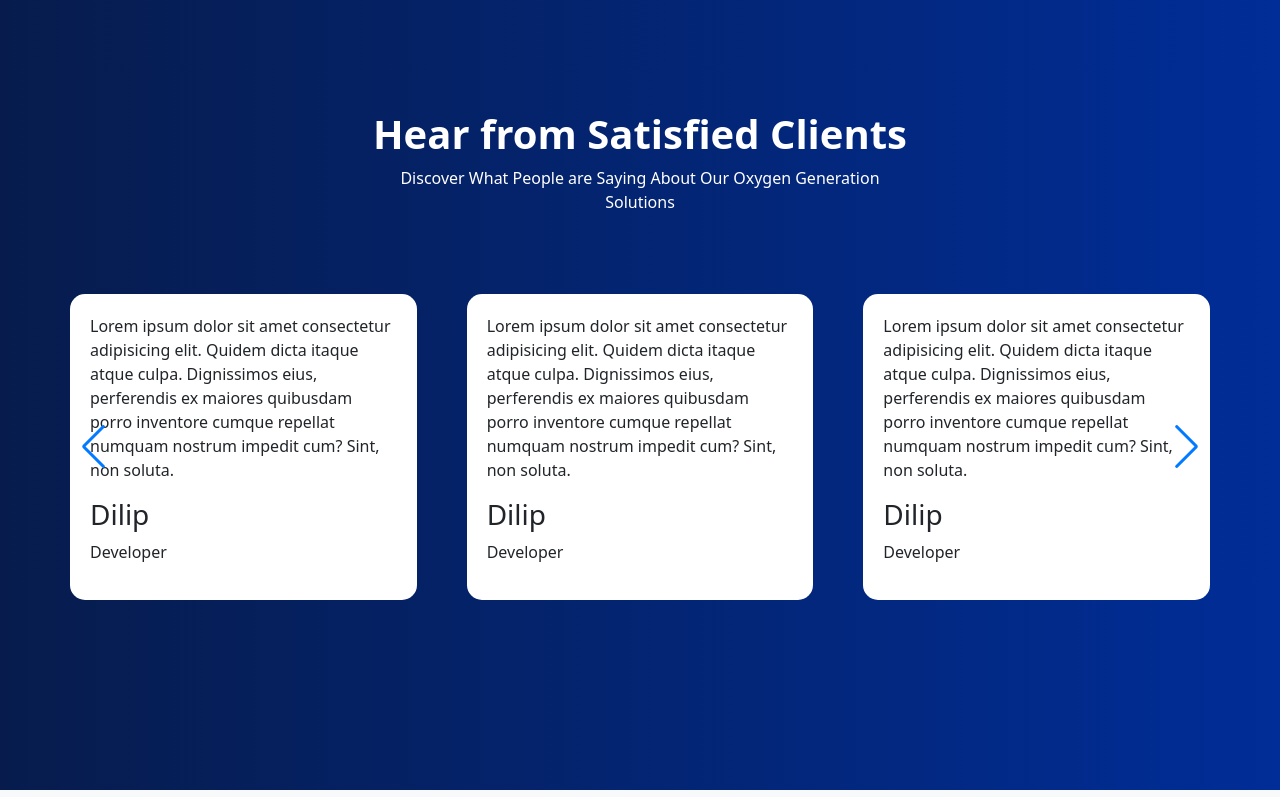
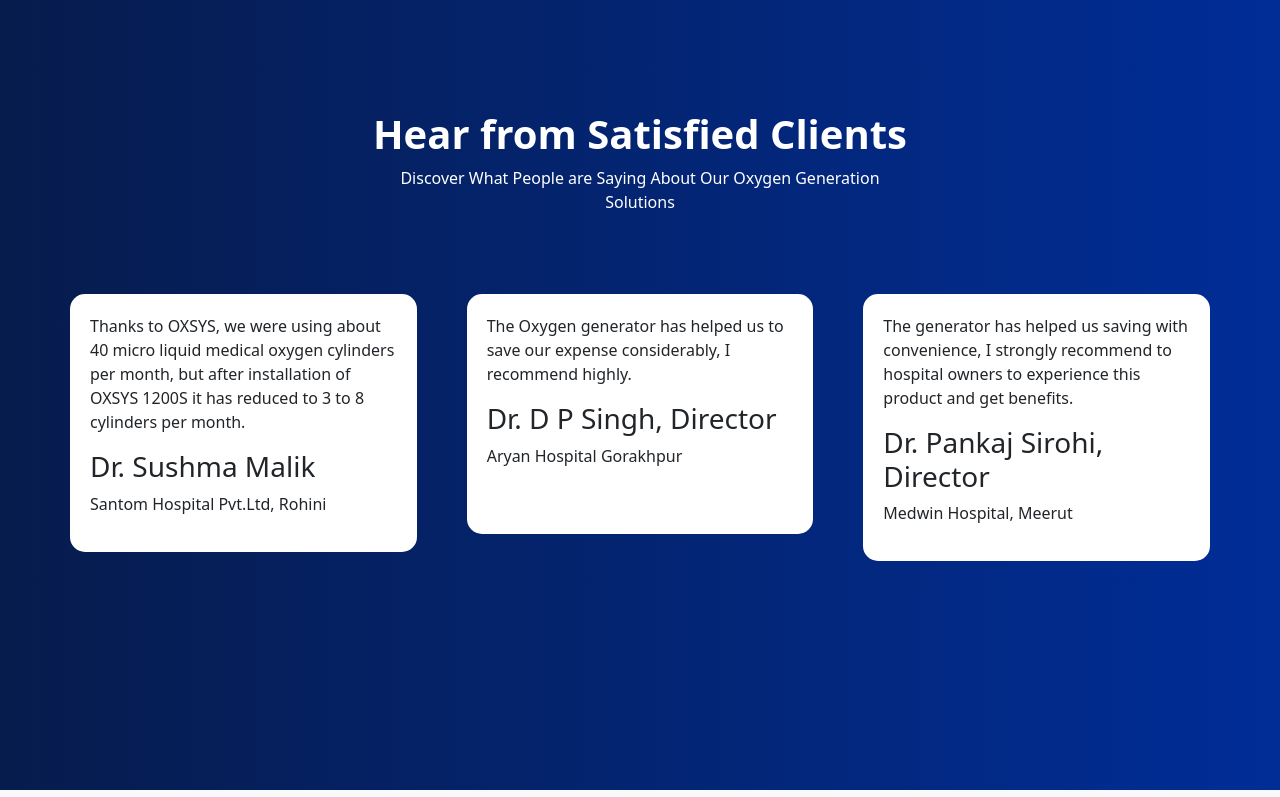
Before and after one commit to curiousdilip/oxsys.in, a Next.js app: page / in a window 1280 px wide. Shown: the part 1710-2507 px from the top of the page. Built offline with nearby package versions, Linux system fonts and the light colour scheme.

Commit message:
hover  style changed

```diff
--- a/app/components/cardbox.css
+++ b/app/components/cardbox.css
@@ -5,10 +5,12 @@
     border-radius: 10px;
     transform-style: preserve-3d;
     transition: all 0.8s ease;
+    box-shadow: 0px 0px 10px rgba(0, 0, 0, 0.5);
 }
 
 .thecard:hover {
-    transform: rotateY(180deg);
+    /* transform: rotateY(180deg); */
+    margin-top: -20px;
 }
 
 .thefront {
--- a/app/data/home.js
+++ b/app/data/home.js
@@ -78,23 +78,18 @@
 
 export const review = [
     {
-        review: " Lorem ipsum dolor sit amet consectetur adipisicing elit. Quidem dicta itaque atque culpa. Dignissimos eius, perferendis ex maiores quibusdam porro inventore cumque repellat numquam nostrum impedit cum? Sint, non soluta.",
-        pname: "Dilip",
-        designation: "Developer"
+        review: "Thanks to OXSYS, we were using about 40 micro liquid medical oxygen cylinders per month, but after installation of OXSYS 1200S it has reduced to 3 to 8 cylinders per month.",
+        doctor: "Dr. Sushma Malik",
+        hospital: "Santom Hospital Pvt.Ltd, Rohini"
     },
     {
-        review: " Lorem ipsum dolor sit amet consectetur adipisicing elit. Quidem dicta itaque atque culpa. Dignissimos eius, perferendis ex maiores quibusdam porro inventore cumque repellat numquam nostrum impedit cum? Sint, non soluta. ",
-        pname: "Dilip",
-        designation: "Developer"
+        review: "The Oxygen generator has helped us to save our expense considerably, I recommend highly.",
+        doctor: "Dr. D P Singh, Director",
+        hospital: "Aryan Hospital Gorakhpur"
     },
     {
-        review: " Lorem ipsum dolor sit amet consectetur adipisicing elit. Quidem dicta itaque atque culpa. Dignissimos eius, perferendis ex maiores quibusdam porro inventore cumque repellat numquam nostrum impedit cum? Sint, non soluta.",
-        pname: "Dilip",
-        designation: "Developer"
-    },
-    {
-        review: " Lorem ipsum dolor sit amet consectetur adipisicing elit. Quidem dicta itaque atque culpa. Dignissimos eius, perferendis ex maiores quibusdam porro inventore cumque repellat numquam nostrum impedit cum? Sint, non soluta.",
-        pname: "Dilip",
-        designation: "Developer"
-    },
+        review: "The generator has helped us saving with convenience, I strongly recommend to hospital owners to experience this product and get benefits.",
+        doctor: "Dr. Pankaj Sirohi, Director",
+        hospital: "Medwin Hospital, Meerut"
+    }
 ]
--- a/app/home.css
+++ b/app/home.css
@@ -110,6 +110,7 @@
 #testimonials .reviews .review-box {
     background-color: white;
     padding: 20px;
+    min-height: 240px;
     border-radius: 15px;
 }
 
--- a/app/page.js
+++ b/app/page.js
@@ -136,8 +136,8 @@
                     <p>{item.review}</p>
 
                     <div className="author">
-                      <h3>{item.pname}</h3>
-                      <p>{item.designation}</p>
+                      <h3>{item.doctor}</h3>
+                      <p>{item.hospital}</p>
                     </div>
                   </div>
                 </SwiperSlide>
```
